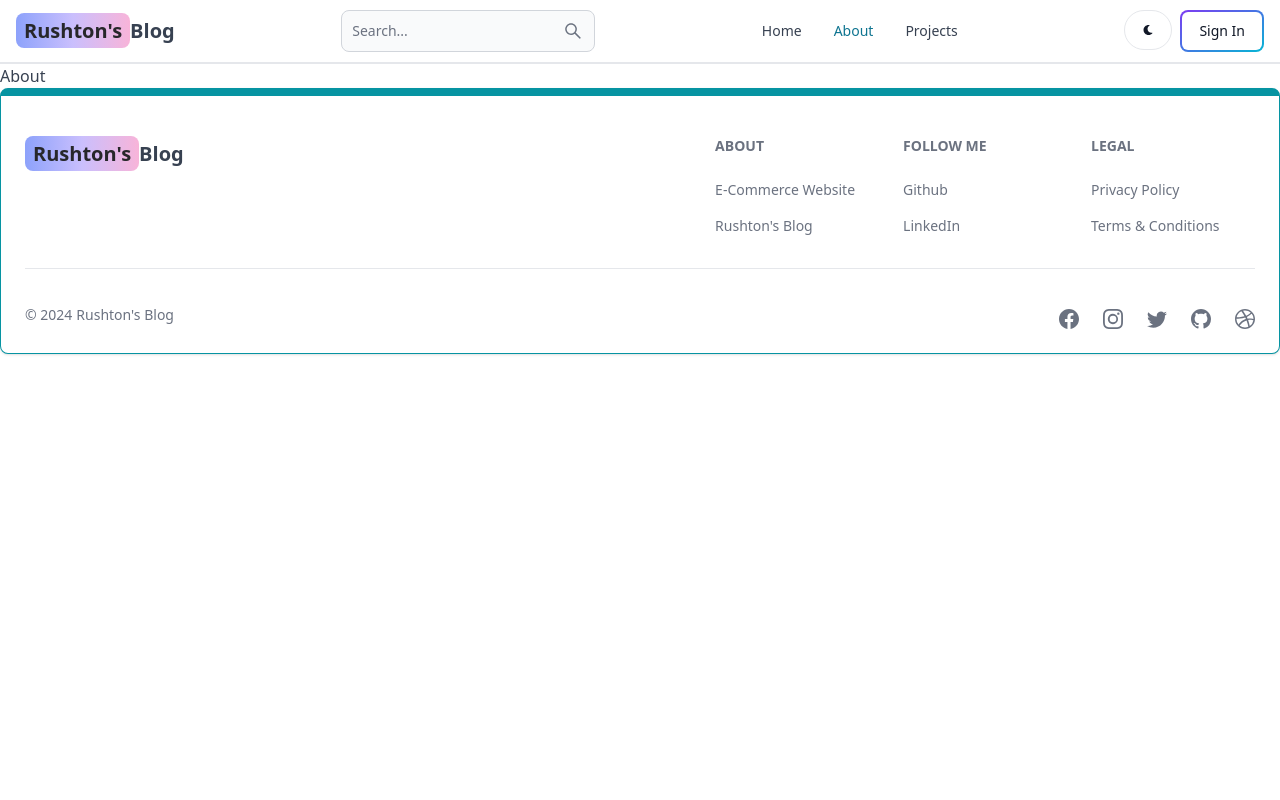
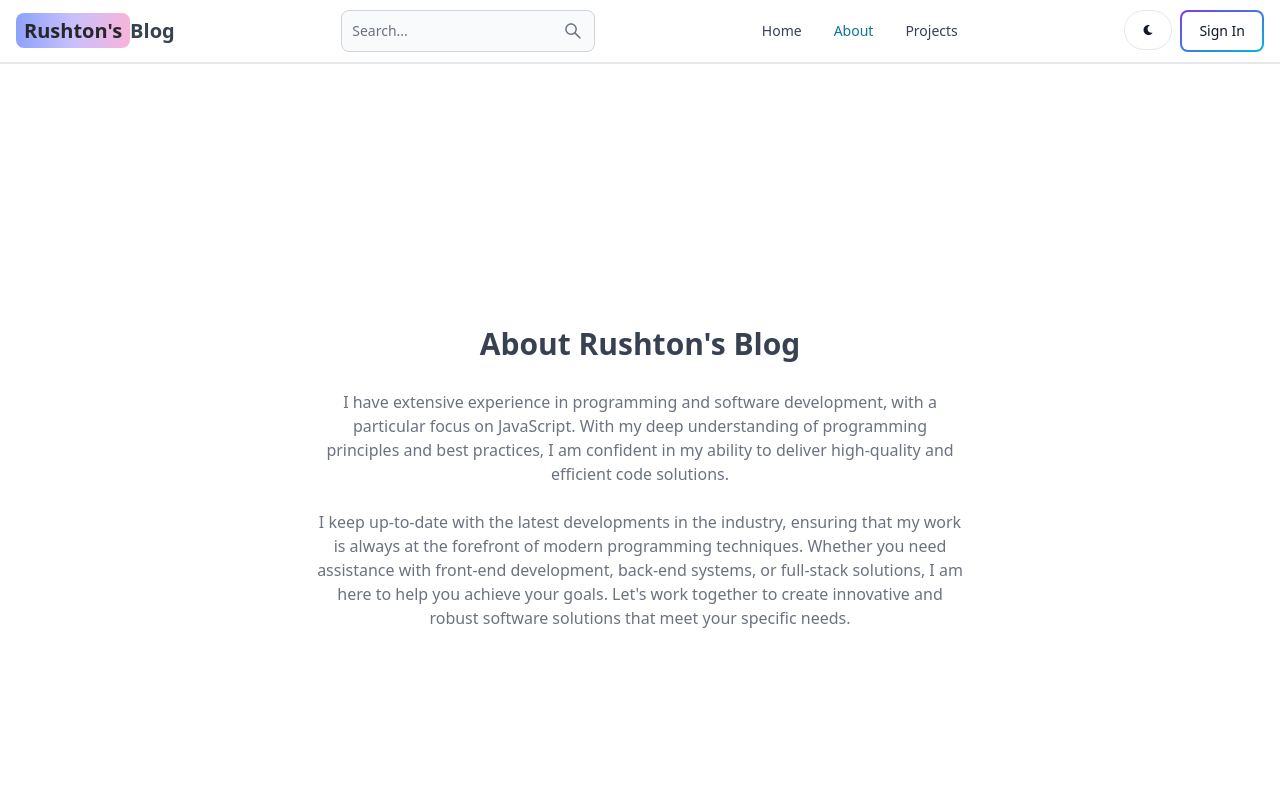
Before and after one commit to Nothsurm/blog-project, a React (Vite) app in the folder frontend/: page /about in a window 1280 px wide. Shown: the top 800 px of the page. Built offline with nearby package versions, Linux system fonts and the light colour scheme; no server answers.

Commit message:
complete about and projects ui pages

```diff
--- a/frontend/src/pages/About.jsx
+++ b/frontend/src/pages/About.jsx
@@ -2,6 +2,16 @@ import React from 'react'
 
 export default function About() {
   return (
-    <div>About</div>
+    <div className='min-h-screen flex items-center justify-center'>
+      <div className="max-w-2xl mx-auto p-3 text-center">
+        <div>
+          <h1 className='text-3xl font-semibold text-center my-7'>About Rushton's Blog</h1>
+          <div className="text-md text-gray-500 flex flex-col gap-6">
+            <p>I have extensive experience in programming and software development, with a particular focus on JavaScript. With my deep understanding of programming principles and best practices, I am confident in my ability to deliver high-quality and efficient code solutions.</p>
+            <p>I keep up-to-date with the latest developments in the industry, ensuring that my work is always at the forefront of modern programming techniques. Whether you need assistance with front-end development, back-end systems, or full-stack solutions, I am here to help you achieve your goals. Let's work together to create innovative and robust software solutions that meet your specific needs.</p>
+          </div>
+        </div>
+      </div>
+    </div>
   )
 }
--- a/frontend/src/pages/Projects.jsx
+++ b/frontend/src/pages/Projects.jsx
@@ -1,7 +1,11 @@
-import React from 'react'
+import CallToAction from '../components/CallToAction'
 
 export default function Projects() {
   return (
-    <div>Projects</div>
+    <div className='min-h-screen max-w-2xl mx-auto flex justify-center items-center flex-col gap-6 p-3'>
+      <h1 className='text-3xl font-semibold'>Projects</h1>
+      <p className='text-md text-gray-500'>Build fun and engaging projects while learning HTML, CSS, and Javascript</p>
+      <CallToAction />
+    </div>
   )
 }
```
